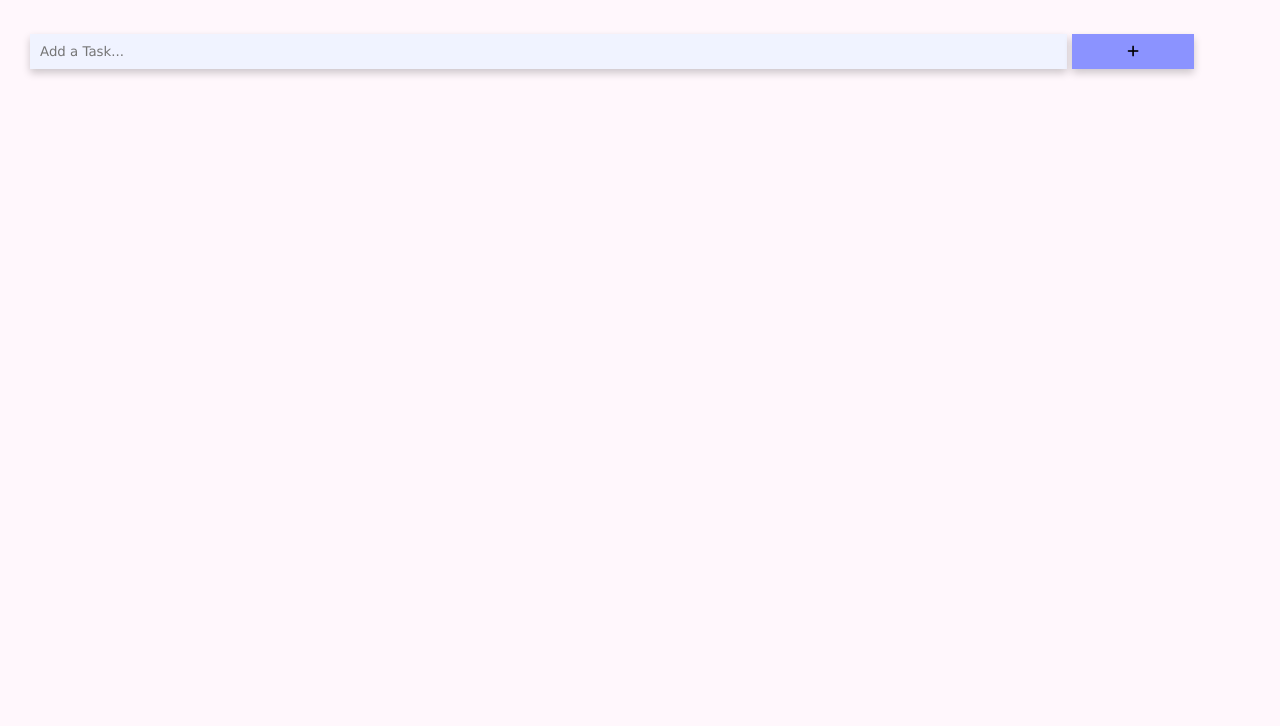
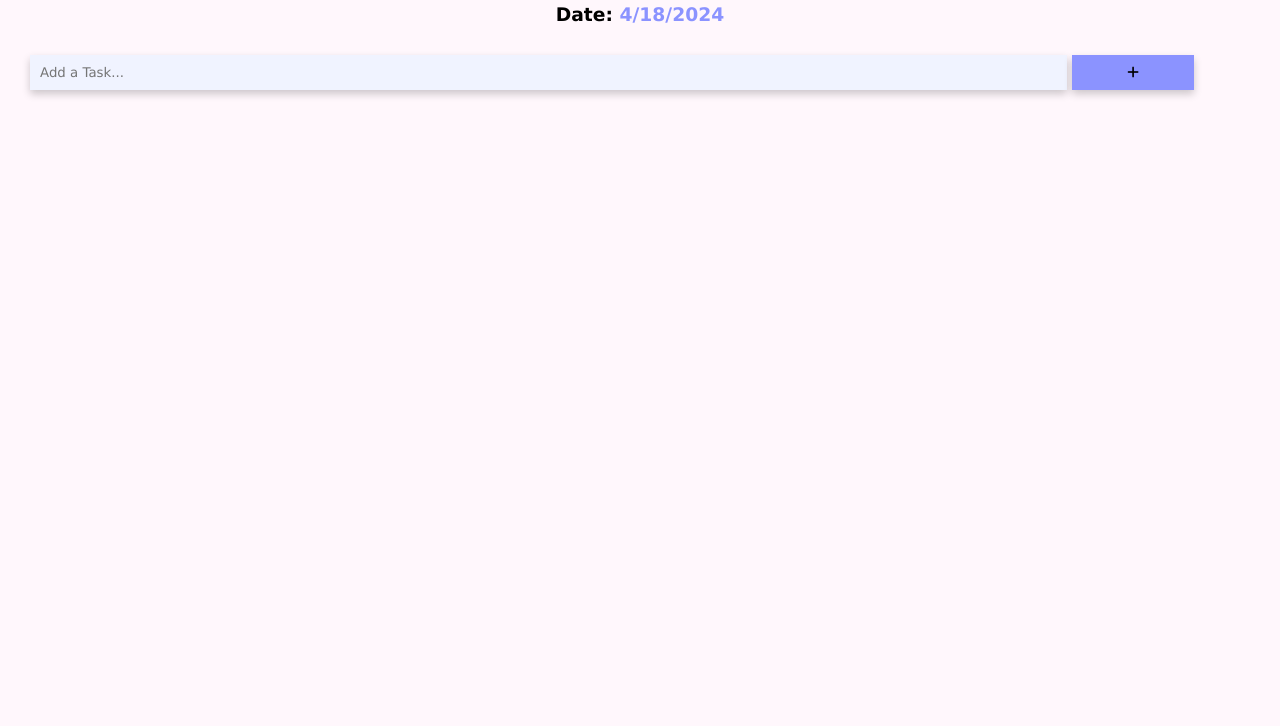
Before and after one commit to KavyaDatchayani/Basic-TodoList, a plain HTML site: page index.html in a window 1280 px wide. Shown: the part 74-800 px from the top of the page. Drawn offline with Linux system fonts and the light colour scheme.

Commit message:
Update index.html For date

```diff
--- a/index.html
+++ b/index.html
@@ -13,6 +13,7 @@
   <body>
     <div class="container">
       <h1 id="title">Todo List</h1>
+       <h3 id="currentDate"></h3>
       <div class="Todolist">
         <div class="taskInput">
           <input id="inputValue" type="text" placeholder="Add a Task..." />
```
